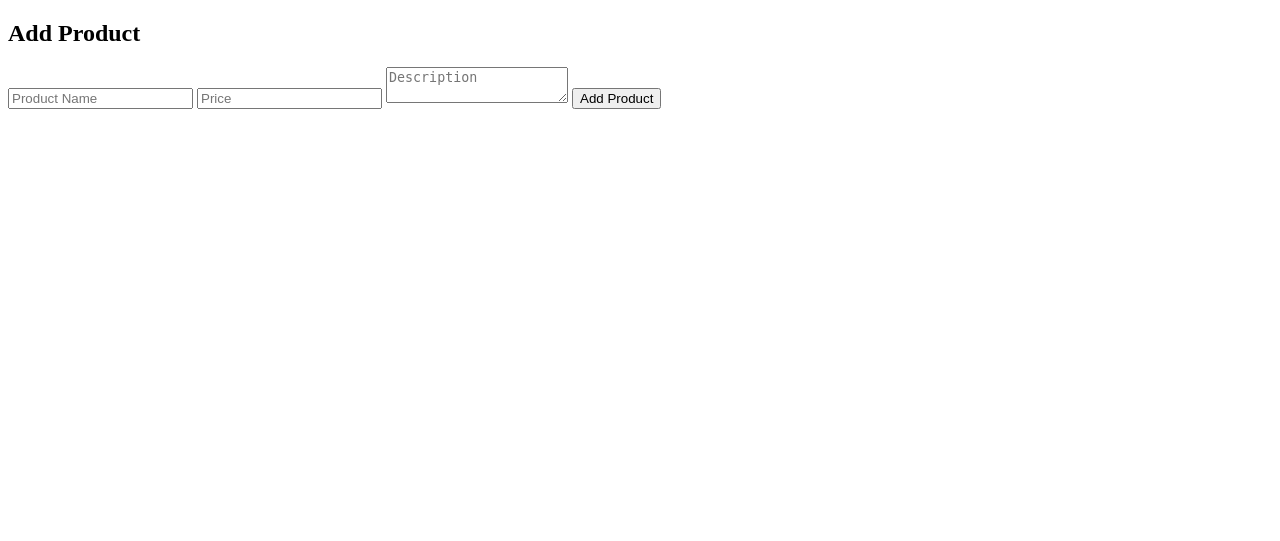
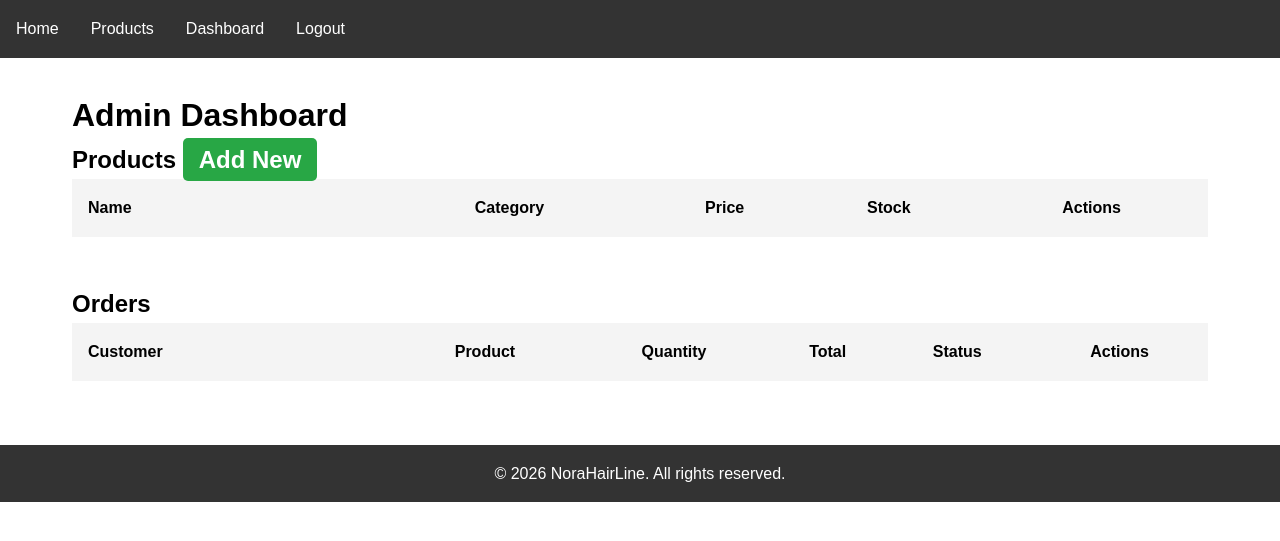
Before and after one commit to arinzepaschal791-code/Hair-Haven-Hub, a Flask app: page /admin/product/add in a window 1280 px wide. Shown: the top 541 px of the page. Run offline with Flask 3, Linux system fonts and the light colour scheme; the visitor is signed in with stand-in values (Sample User, id 1); lists and menus that the app fills with data are empty.

Commit message:
Update add_product.html

```diff
--- a/templates/admin/add_product.html
+++ b/templates/admin/add_product.html
@@ -1,18 +1,61 @@
-<!DOCTYPE html>
-<html>
-<head>
-    <title>Add Product</title>
-</head>
-<body>
+{% extends 'base.html' %}
 
-<h2>Add Product</h2>
+{% block content %}
+<h1>Admin Dashboard</h1>
 
-<form method="POST">
-    <input type="text" placeholder="Product Name" required>
-    <input type="number" placeholder="Price" required>
-    <textarea placeholder="Description"></textarea>
-    <button type="submit">Add Product</button>
-</form>
+<h2>Products <a href="{{ url_for('add_product') }}" style="background: #28a745; color: white; padding: 0.5rem 1rem; text-decoration: none; border-radius: 5px;">Add New</a></h2>
 
-</body>
-</html>
+<table style="width: 100%; border-collapse: collapse;">
+    <tr style="background: #f4f4f4;">
+        <th style="padding: 1rem; text-align: left;">Name</th>
+        <th>Category</th>
+        <th>Price</th>
+        <th>Stock</th>
+        <th>Actions</th>
+    </tr>
+    {% for product in products %}
+    <tr style="border-bottom: 1px solid #ddd;">
+        <td style="padding: 1rem;">{{ product.name }}</td>
+        <td>{{ product.category }}</td>
+        <td>₦{{ product.price }}</td>
+        <td>{{ product.stock }}</td>
+        <td>
+            <a href="{{ url_for('edit_product', id=product.id) }}">Edit</a> |
+            <a href="{{ url_for('delete_product', id=product.id) }}" onclick="return confirm('Are you sure?')">Delete</a>
+        </td>
+    </tr>
+    {% endfor %}
+</table>
+
+<h2 style="margin-top: 3rem;">Orders</h2>
+<table style="width: 100%; border-collapse: collapse;">
+    <tr style="background: #f4f4f4;">
+        <th style="padding: 1rem; text-align: left;">Customer</th>
+        <th>Product</th>
+        <th>Quantity</th>
+        <th>Total</th>
+        <th>Status</th>
+        <th>Actions</th>
+    </tr>
+    {% for order in orders %}
+    <tr style="border-bottom: 1px solid #ddd;">
+        <td style="padding: 1rem;">{{ order.customer_name }}<br>{{ order.customer_phone }}</td>
+        <td>{{ order.product.name }}</td>
+        <td>{{ order.quantity }}</td>
+        <td>₦{{ order.total_price }}</td>
+        <td>{{ order.status }}</td>
+        <td>
+            <form method="POST" action="{{ url_for('update_order', id=order.id) }}" style="display: inline;">
+                <select name="status">
+                    <option value="pending">Pending</option>
+                    <option value="confirmed">Confirmed</option>
+                    <option value="shipped">Shipped</option>
+                    <option value="delivered">Delivered</option>
+                </select>
+                <button type="submit">Update</button>
+            </form>
+        </td>
+    </tr>
+    {% endfor %}
+</table>
+{% endblock %}
```
